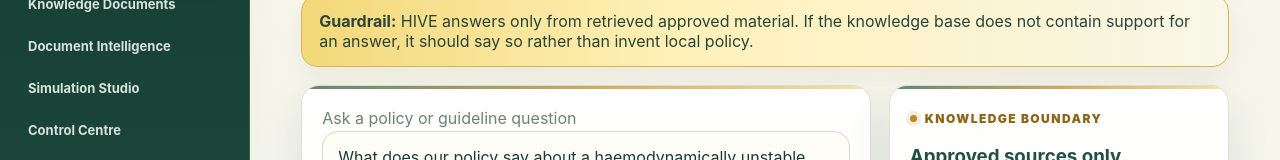
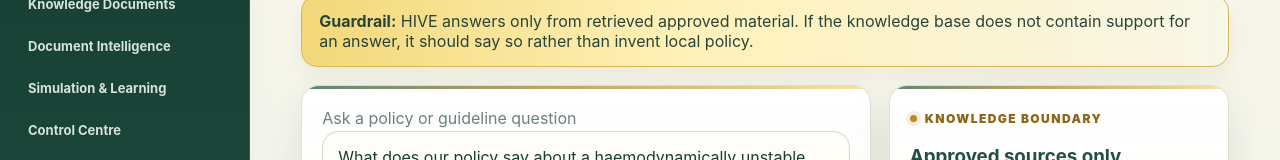
Before and after one commit to MA-730912/hive-intelligence, a Next.js app: page /knowledge in a window 1280 px wide. Shown: the part 183-343 px from the top of the page. Built offline with nearby package versions, Linux system fonts and the light colour scheme.

Commit message:
Close workspace navigation loops

```diff
--- a/components/KnowledgeWorkspace.tsx
+++ b/components/KnowledgeWorkspace.tsx
@@ -50,8 +50,8 @@ export default function KnowledgeWorkspace(){
       <Link href="/workspace">Clinical Workspace</Link>
       <Link className="active" href="/knowledge">Clinical Knowledge</Link>
       <Link href="/knowledge/documents">Knowledge Documents</Link>
-      <a>Document Intelligence</a>
-      <a>Simulation Studio</a>
+      <Link href="/knowledge/documents">Document Intelligence</Link>
+      <Link href="/architecture#adverse-events">Simulation & Learning</Link>
       <Link href="/dashboard">Control Centre</Link>
     </aside>
     <main className="main">
```
